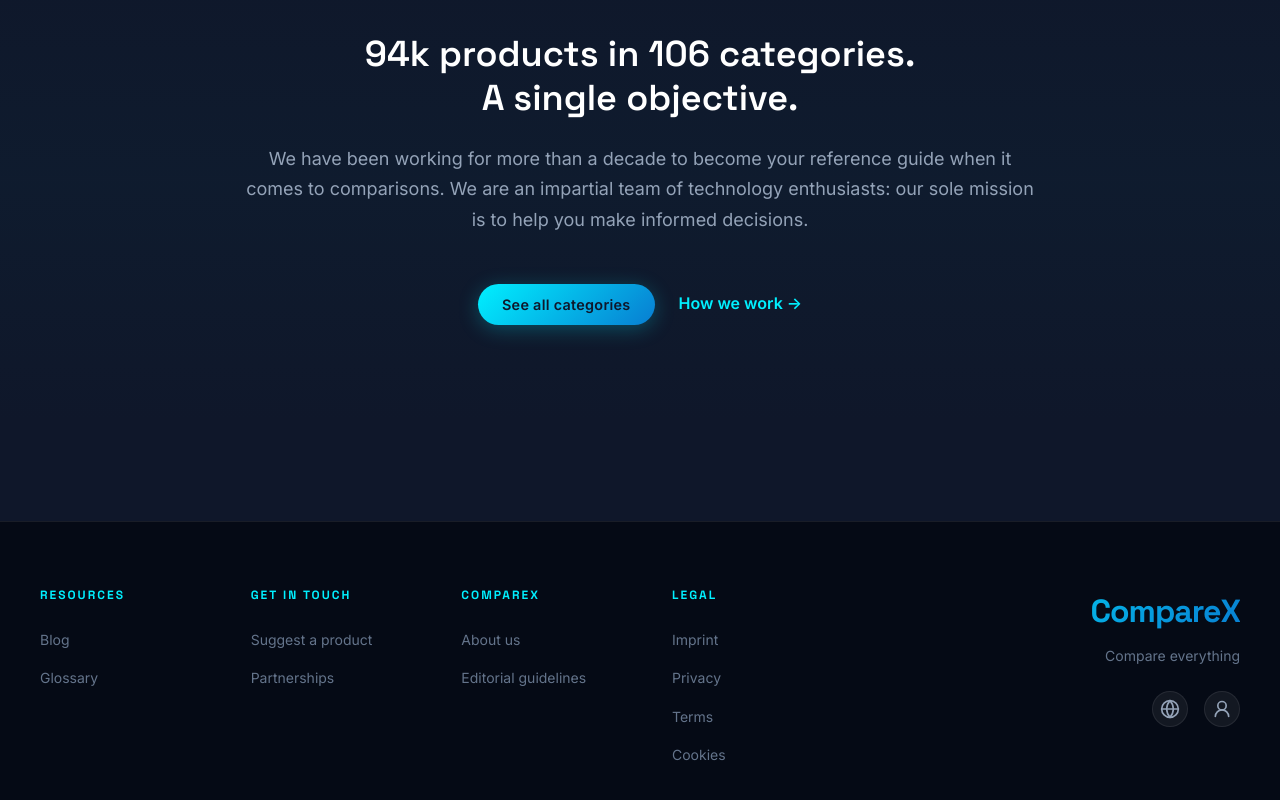
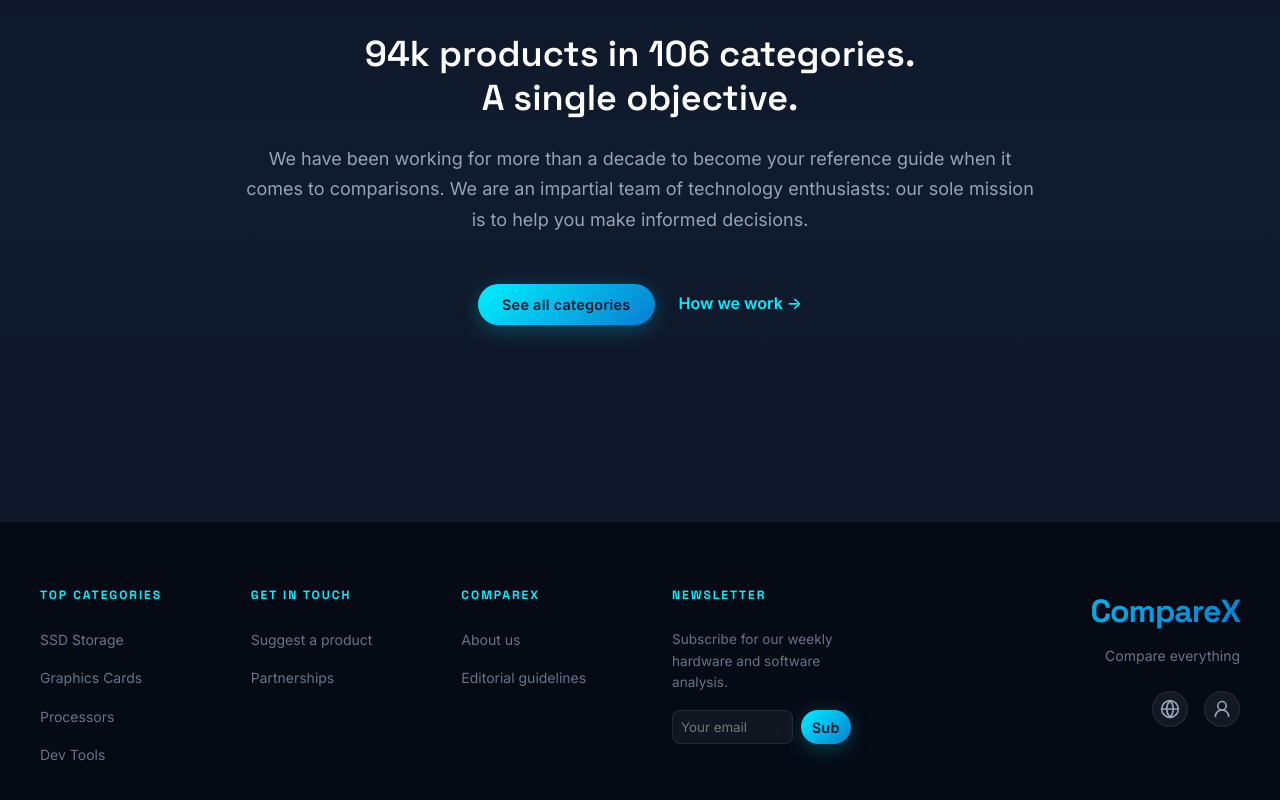
Before and after one commit to SrujanTag/DoubleDoorRefrigerator, a React (Create React App) app: page / in a window 1280 px wide. Shown: the part 1752-2552 px from the top of the page. Built offline with nearby package versions, Linux system fonts and the light colour scheme.

Commit message:
footer changes

```diff
--- a/src/App.js
+++ b/src/App.js
@@ -62,37 +62,40 @@ const Header = ({ setShowAuth, navigateTo, wishlist, setWishlist }) => {
   );
 };
 
-const Footer = ({ navigateTo }) => (
+const Footer = ({ navigateTo, setShowChat }) => (
   <footer className="footer">
     <div className="footer-content">
       <div className="footer-column">
-        <h4>Resources</h4>
+        <h4>Top Categories</h4>
         <div className="footer-links">
-          <div className="footer-link" style={{cursor:'pointer'}} onClick={() => navigateTo('home')}>Blog</div>
-          <div className="footer-link" style={{cursor:'pointer'}} onClick={() => navigateTo('home')}>Glossary</div>
+          <div className="footer-link" style={{cursor:'pointer'}} onClick={() => navigateTo('category', 'SSD')}>SSD Storage</div>
+          <div className="footer-link" style={{cursor:'pointer'}} onClick={() => navigateTo('category', 'GRAPHICS CARDS')}>Graphics Cards</div>
+          <div className="footer-link" style={{cursor:'pointer'}} onClick={() => navigateTo('category', 'CPUs')}>Processors</div>
+          <div className="footer-link" style={{cursor:'pointer'}} onClick={() => navigateTo('category', 'TOOLS')}>Dev Tools</div>
         </div>
       </div>
       <div className="footer-column">
         <h4>Get in touch</h4>
         <div className="footer-links">
-          <div className="footer-link" style={{cursor:'pointer'}} onClick={() => navigateTo('home')}>Suggest a product</div>
+          <div className="footer-link" style={{cursor:'pointer'}} onClick={() => setShowChat(true)}>Suggest a product</div>
           <div className="footer-link" style={{cursor:'pointer'}} onClick={() => navigateTo('home')}>Partnerships</div>
         </div>
       </div>
       <div className="footer-column">
         <h4>CompareX</h4>
         <div className="footer-links">
-          <div className="footer-link" style={{cursor:'pointer'}} onClick={() => navigateTo('home')}>About us</div>
-          <div className="footer-link" style={{cursor:'pointer'}} onClick={() => navigateTo('home')}>Editorial guidelines</div>
+          <div className="footer-link" style={{cursor:'pointer'}} onClick={() => navigateTo('about')}>About us</div>
+          <div className="footer-link" style={{cursor:'pointer'}} onClick={() => navigateTo('editorial')}>Editorial guidelines</div>
         </div>
       </div>
       <div className="footer-column">
-        <h4>Legal</h4>
-        <div className="footer-links">
-          <div className="footer-link" style={{cursor:'pointer'}} onClick={() => navigateTo('home')}>Imprint</div>
-          <div className="footer-link" style={{cursor:'pointer'}} onClick={() => navigateTo('home')}>Privacy</div>
-          <div className="footer-link" style={{cursor:'pointer'}} onClick={() => navigateTo('home')}>Terms</div>
-          <div className="footer-link" style={{cursor:'pointer'}} onClick={() => navigateTo('home')}>Cookies</div>
+        <h4>Newsletter</h4>
+        <div style={{color: 'var(--text-dim)', fontSize: '0.85rem', marginBottom: '1rem'}}>
+          Subscribe for our weekly hardware and software analysis.
+        </div>
+        <div style={{display: 'flex', gap: '0.5rem'}}>
+          <input type="email" placeholder="Your email" style={{padding: '0.5rem', borderRadius: '8px', border: '1px solid var(--border-glass)', background: 'rgba(255,255,255,0.05)', color: 'white', width: '100%'}} />
+          <button className="btn btn-primary" style={{padding: '0.5rem 1rem'}}>Sub</button>
         </div>
       </div>
       <div className="footer-brand">
@@ -700,6 +703,64 @@ const ProductDetail = ({ productId, navigateTo }) => {
   );
 };
 
+const AboutPage = () => (
+  <div>
+    <section className="hero" style={{ padding: '10rem 2rem 4rem' }}>
+      <div className="hero-content">
+        <h1 className="heading-xl">About CompareX</h1>
+        <p className="hero-subtitle">Your reference guide for technology comparisons.</p>
+      </div>
+      <WaveDivider />
+    </section>
+    <section className="products-section" style={{maxWidth: '800px', margin: '0 auto', padding: '0 2rem 4rem'}}>
+      <div style={{marginBottom: '3rem', background: 'var(--bg-glass)', backdropFilter: 'blur(16px)', WebkitBackdropFilter: 'blur(16px)', padding: '2.5rem', borderRadius: '20px', border: '1px solid var(--border-glass)'}}>
+        <h2 className="heading-lg" style={{marginBottom: '1rem'}}>Our Mission</h2>
+        <p style={{fontSize: '1.1rem', lineHeight: '1.8', color: 'var(--text-muted)'}}>
+          We are an impartial team of technology enthusiasts dedicated to helping you make informed decisions. We analyze everything from hardware to software tools, ensuring you get unbiased, data-backed insights. Every rating is derived from aggregated community benchmarks and deep technical evaluations, giving you the clearest picture of what a product really offers.
+        </p>
+      </div>
+      <div style={{background: 'var(--bg-glass)', backdropFilter: 'blur(16px)', WebkitBackdropFilter: 'blur(16px)', padding: '2.5rem', borderRadius: '20px', border: '1px solid var(--border-glass)'}}>
+        <h2 className="heading-lg" style={{marginBottom: '1rem'}}>The Team</h2>
+        <p style={{fontSize: '1.1rem', lineHeight: '1.8', color: 'var(--text-muted)'}}>
+          CompareX was built by engineers, gamers, and reviewers who were tired of fragmented information. We've aggregated data from across the web—from open-source repositories to in-depth hardware forums—to establish a unified score you can trust.
+        </p>
+      </div>
+    </section>
+  </div>
+);
+
+const EditorialPage = () => (
+  <div>
+    <section className="hero" style={{ padding: '10rem 2rem 4rem' }}>
+      <div className="hero-content">
+        <h1 className="heading-xl">Editorial Guidelines</h1>
+        <p className="hero-subtitle">How we test, rate, and review.</p>
+      </div>
+      <WaveDivider />
+    </section>
+    <section className="products-section" style={{maxWidth: '800px', margin: '0 auto', padding: '0 2rem 4rem'}}>
+      <div style={{marginBottom: '2rem', background: 'var(--bg-glass)', backdropFilter: 'blur(16px)', WebkitBackdropFilter: 'blur(16px)', padding: '2.5rem', borderRadius: '20px', border: '1px solid var(--border-glass)', borderLeft: '4px solid var(--primary)'}}>
+        <h3 className="heading-md" style={{marginBottom: '1rem'}}>1. Unbiased Aggregation</h3>
+        <p style={{color: 'var(--text-muted)', lineHeight: '1.7'}}>
+          We do not accept payment to artificially inflate ratings or manipulate review statuses. Our CompareXscore is generated using a combination of user-submitted benchmarks, GitHub activity, and aggregated forum sentiment.
+        </p>
+      </div>
+      <div style={{marginBottom: '2rem', background: 'var(--bg-glass)', backdropFilter: 'blur(16px)', WebkitBackdropFilter: 'blur(16px)', padding: '2.5rem', borderRadius: '20px', border: '1px solid var(--border-glass)', borderLeft: '4px solid var(--tertiary)'}}>
+        <h3 className="heading-md" style={{marginBottom: '1rem'}}>2. Transparent Sourcing</h3>
+        <p style={{color: 'var(--text-muted)', lineHeight: '1.7'}}>
+          Whether we evaluate a graphics card's 3DMark score or a framework's npm package downloads, our metrics are presented openly. We link directly to official documentation, community repos, and certified retailers so you can verify our claims.
+        </p>
+      </div>
+      <div style={{background: 'var(--bg-glass)', backdropFilter: 'blur(16px)', WebkitBackdropFilter: 'blur(16px)', padding: '2.5rem', borderRadius: '20px', border: '1px solid var(--border-glass)', borderLeft: '4px solid #10b981'}}>
+        <h3 className="heading-md" style={{marginBottom: '1rem'}}>3. AI-Assisted, Human-Verified</h3>
+        <p style={{color: 'var(--text-muted)', lineHeight: '1.7'}}>
+          We use our proprietary AI models to parse thousands of reviews and generate concise summaries to save you time. However, every product page structure and definitive benchmark score is verified by a human expert before publication.
+        </p>
+      </div>
+    </section>
+  </div>
+);
+
 const App = () => {
   const [currentPage, setCurrentPage] = useState('home');
   const [currentParam, setCurrentParam] = useState(null);
@@ -840,9 +901,11 @@ const App = () => {
             navigateTo={navigateTo}
           />
         }
+        {currentPage === 'about' && <AboutPage />}
+        {currentPage === 'editorial' && <EditorialPage />}
       </main>
 
-      <Footer navigateTo={navigateTo} />
+      <Footer navigateTo={navigateTo} setShowChat={setShowChat} />
 
       {/* Floating Compare Bar */}
       {compareList.length > 0 && (
```
Also changed, not shown: 1 other file (tests, documents, lock files or other folders).
